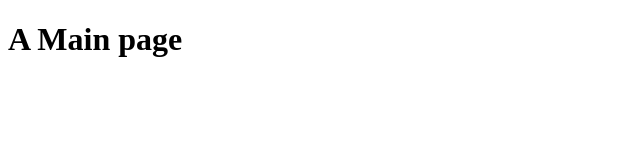
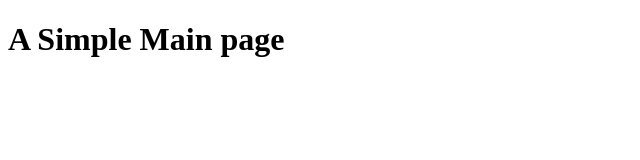
Before and after one commit to CommonPrint/demo, a plain HTML site: page index.html in a window 1280 px wide. Shown: the whole page, without its empty margins (0-640 px from the left). Drawn offline with Linux system fonts and the light colour scheme.

Commit message:
feat: h1 text has been changed

```diff
--- a/index.html
+++ b/index.html
@@ -8,7 +8,7 @@
 </head>
 <body>
     <main>
-      <h1>A Main page</h1>
+      <h1>A Simple Main page</h1>
     </main>
 </body>
 </html>
```
